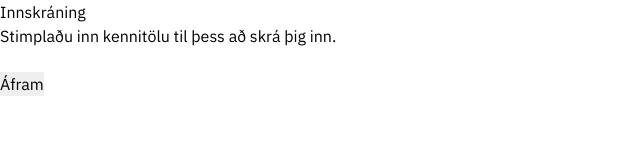
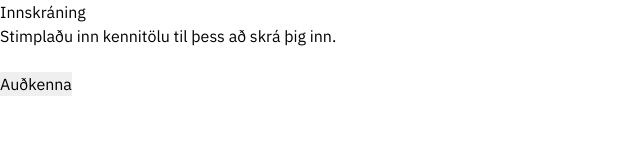
Before and after one commit to KosmosOgKaos/island-dev-beta, a Next.js app in the folder frontend/: page /login in a window 1280 px wide. Shown: the top 162 px of the page, without its empty margins (0-640 px from the left). Built offline with nearby package versions, Linux system fonts and the light colour scheme.

Commit message:
audkenna

```diff
--- a/frontend/pages/login.tsx
+++ b/frontend/pages/login.tsx
@@ -52,7 +52,7 @@ const Login: NextPage = () => {
 
         <p>{errors.username && <span>Kennitala er ekki gild</span>}</p>
 
-        <input type="submit" value="Áfram" />
+        <input type="submit" value="Auðkenna" />
       </form>
     </div>
   )
```
